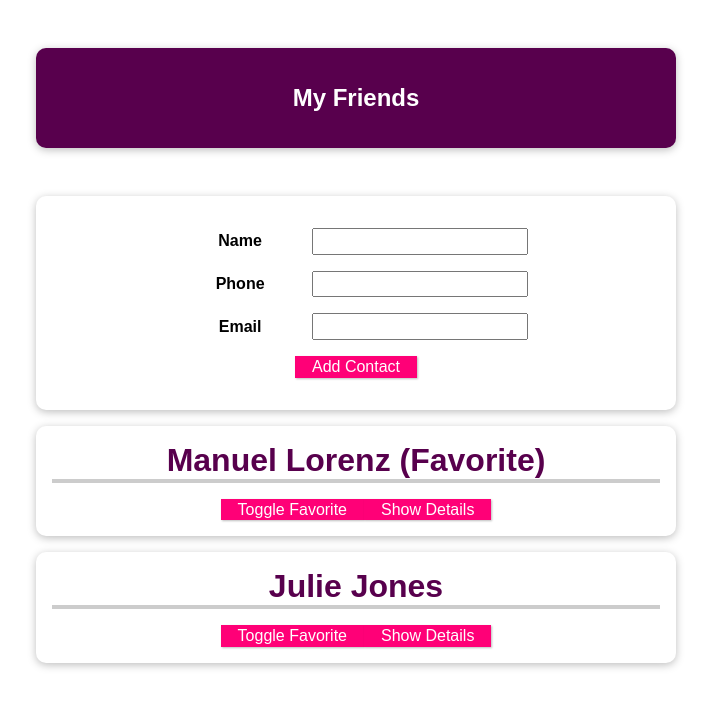
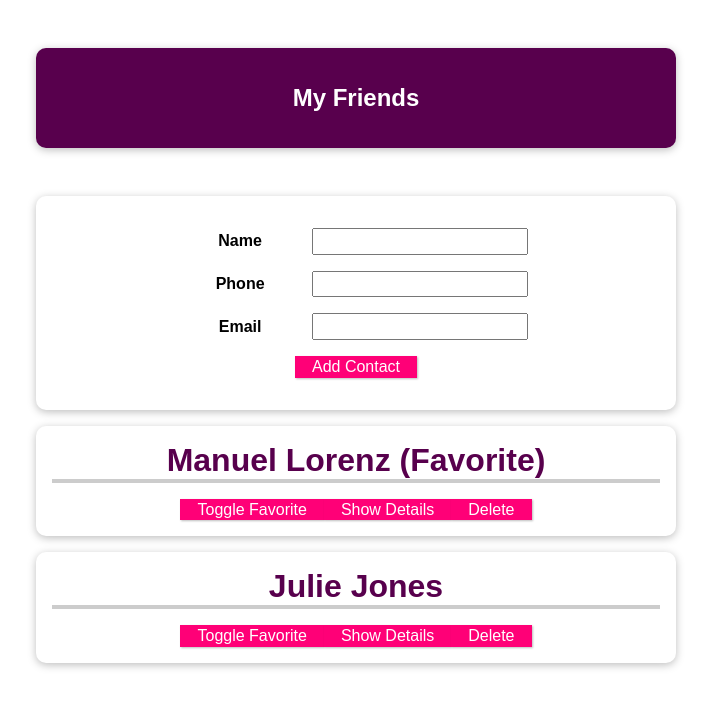
Before and after one commit to freckledspider/Vue-ComponentCommunication, a Vue app: page / in a window 1280 px wide. Shown: the top 708 px of the page, without its empty margins (284-995 px from the left). Built offline with nearby package versions, Linux system fonts and the light colour scheme.

Commit message:
more component communication (delete a contact)

```diff
--- a/src/App.vue
+++ b/src/App.vue
@@ -13,6 +13,7 @@
       :phone-number="friend.phone" :email-address="friend.email"
       :is-favorite="friend.isFavorite"
       @toggle-favorite="toggleFavoriteStatus"
+      @delete="deleteContact"
       ></friend-contact>
     </ul>
   </section>
@@ -54,6 +55,9 @@
         isFavorite: false
       }
       this.friends.push(newFriendContact);
+    },
+    deleteContact(friendId) {
+      this.friends = this.friends.filter(friend => friend.id !== friendId);
     }
   }
 };
--- a/src/components/FriendContact.vue
+++ b/src/components/FriendContact.vue
@@ -13,6 +13,7 @@
         {{ emailAddress }}
       </li>
     </ul>
+    <button @click="$emit('delete', id)">Delete</button>
   </li>
 </template>
 
@@ -50,7 +51,7 @@
       // }
     },
   },
-  emits: ['toggle-favorite'],
+  emits: ['toggle-favorite', 'delete'],
   // emits: {
   //   'toggle-favorite': function(id) {
   //     if (id) {
@@ -72,6 +73,9 @@
     },
     toggleFavorite() {
       this.$emit('toggle-favorite', this.id);
+    },
+    deleteFriend() {
+      this.$emit('delete')
     }
   }
 };
```
